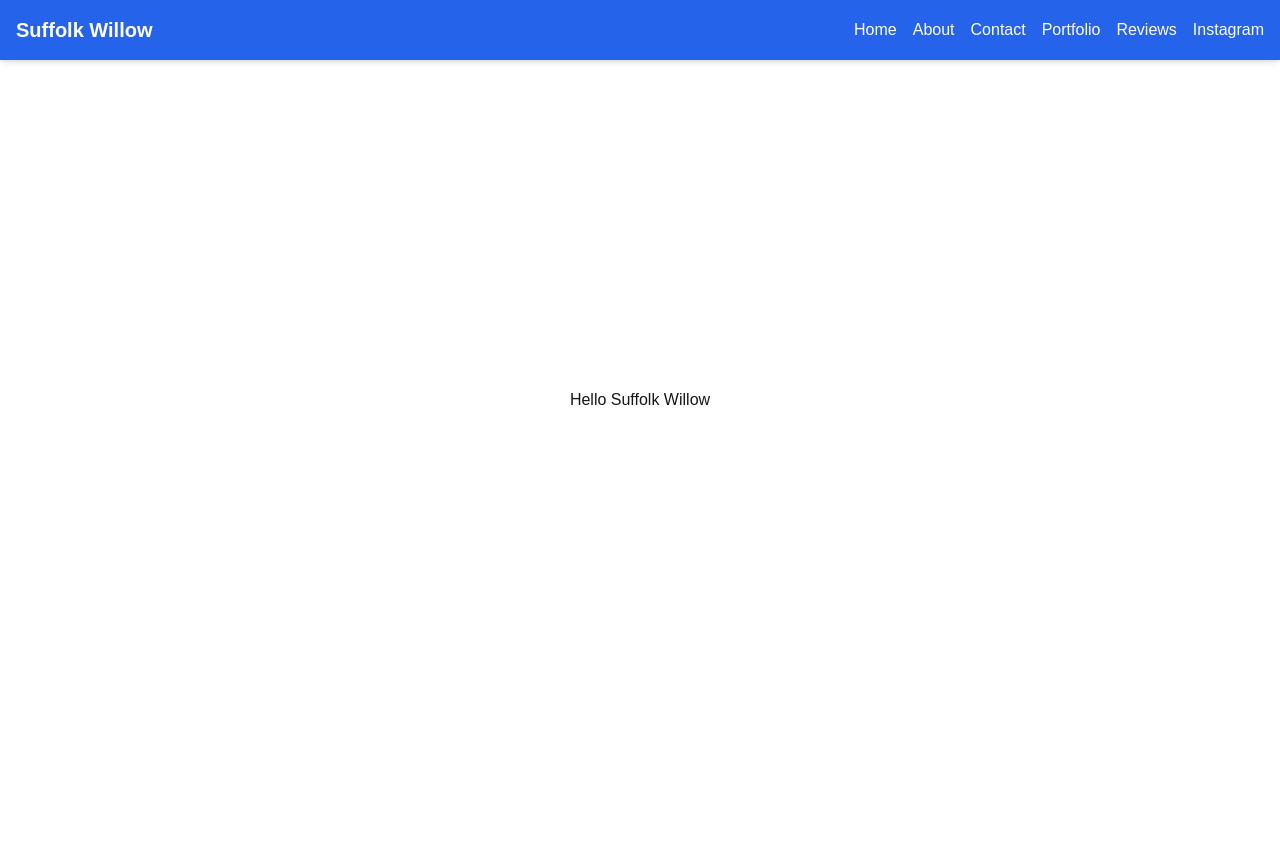
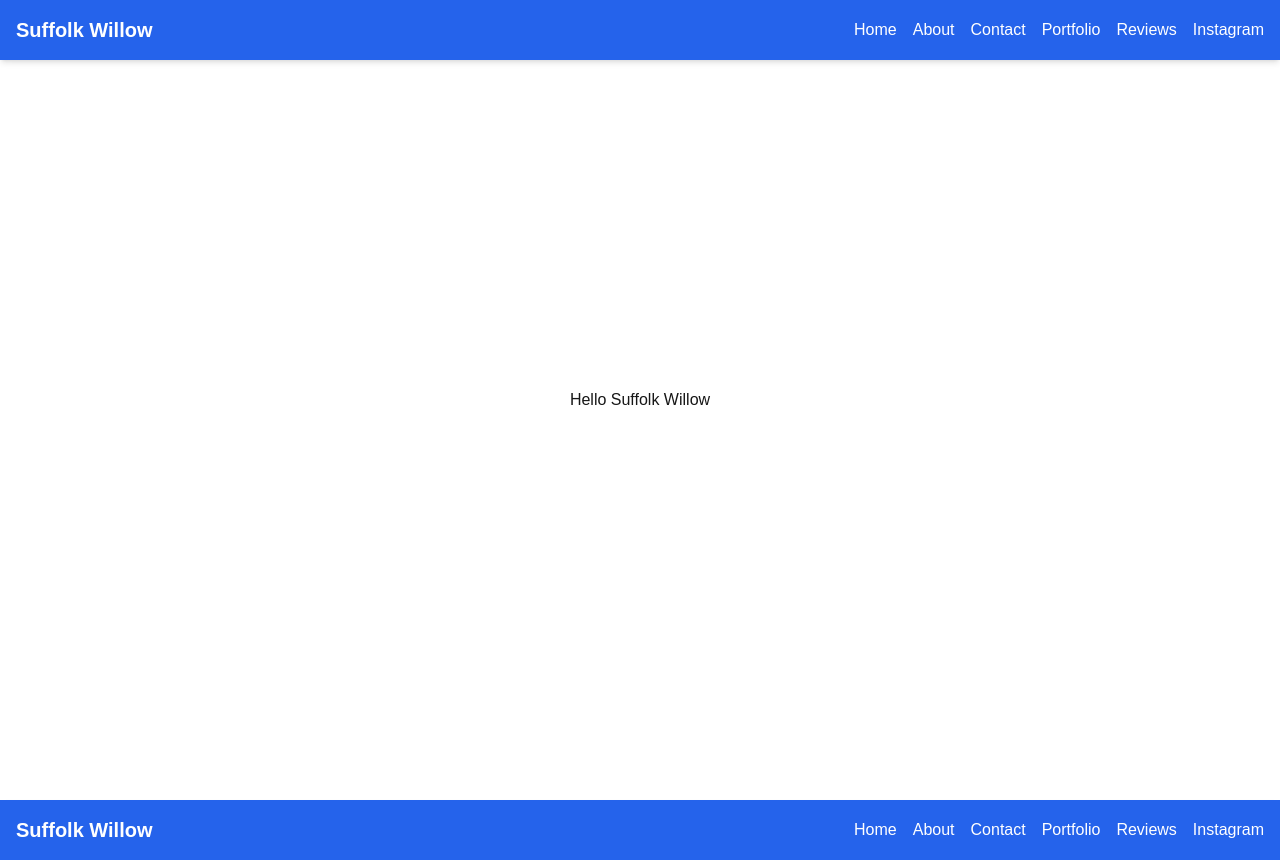
Before and after one commit to intvn/willow-fence-2, a Next.js app: page / in a window 1280 px wide. Before the commit the page ends 800 px from the top, so only its background shows below. Built offline with nearby package versions, Linux system fonts and the light colour scheme.

Commit message:
created footer

```diff
--- a/app/page.tsx
+++ b/app/page.tsx
@@ -1,6 +1,8 @@
 // pages/hello.js
 
 import Header from "../components/header"
+import Footer from "../components/footer"
+
 
 export default function Home() {
   return (
@@ -9,6 +11,7 @@ export default function Home() {
       <div style={{ display: 'flex', justifyContent: 'center', alignItems: 'center', height: '100vh' }}>
         <h1>Hello Suffolk Willow</h1>
       </div>
+      <Footer/>
     </div>
 
   );
--- /dev/null
+++ b/components/footer/index.tsx
@@ -0,0 +1,36 @@
+import React from "react";
+import Link from "next/link";
+
+const Footer = () => {
+  return (
+    <header className="bg-blue-600 text-white p-4 shadow-md bottom-0 left-0 w-full z-50">
+      <div className="container mx-auto flex justify-between items-center">
+        <Link href="/" className="text-xl font-bold hover:underline">Suffolk Willow</Link>
+        <nav>
+          <ul className="flex space-x-4">
+            <li>
+              <Link href="/" className="hover:underline">Home</Link>
+            </li>
+            <li>
+              <Link href="/aboutUs" className="hover:underline">About</Link>
+            </li>
+            <li>
+              <Link href="/contactUs" className="hover:underline">Contact</Link>
+            </li>
+            <li>
+              <Link href="/portfolio" className="hover:underline">Portfolio</Link>
+            </li>
+            <li>
+              <Link href="/reviews" className="hover:underline">Reviews</Link>
+            </li>
+            <li>
+              <Link href="/instagram" className="hover:underline">Instagram</Link>
+            </li>
+          </ul>
+        </nav>
+      </div>
+    </header>
+  );
+};
+
+export default Footer;
```
